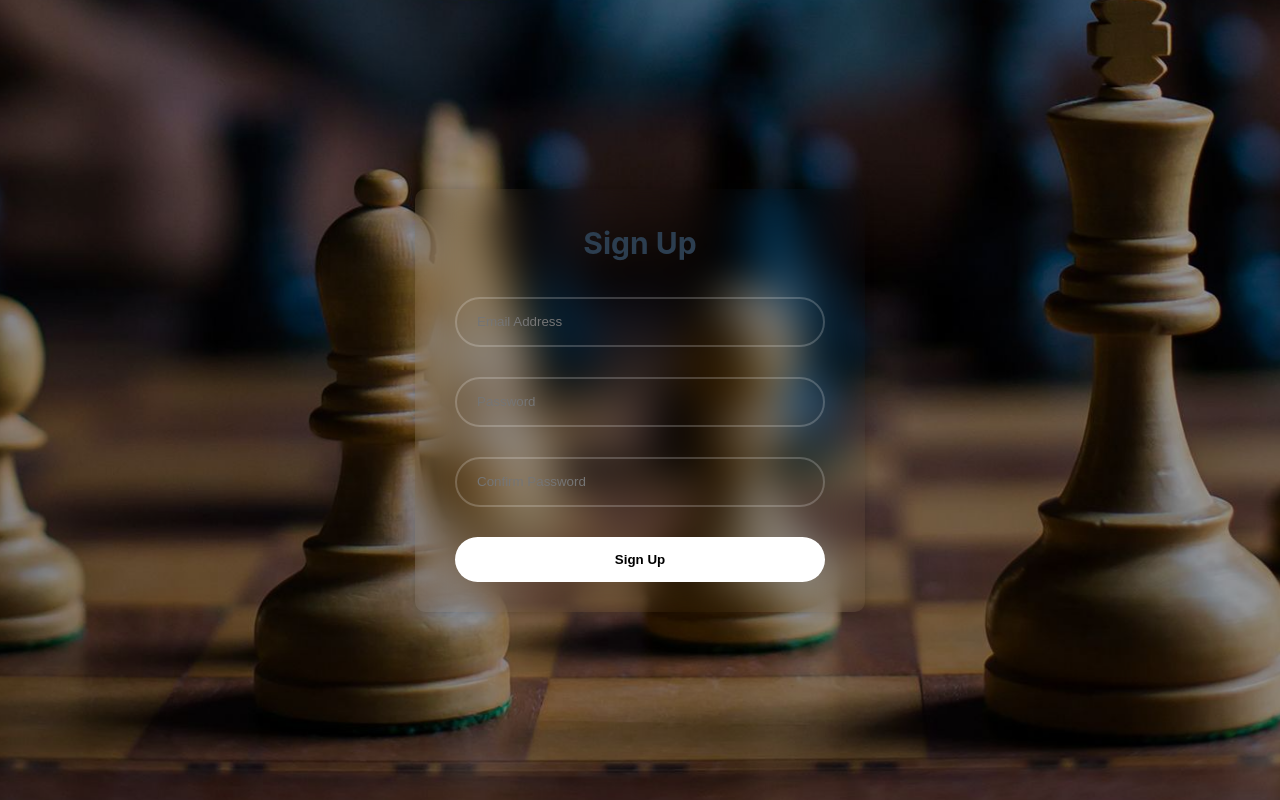
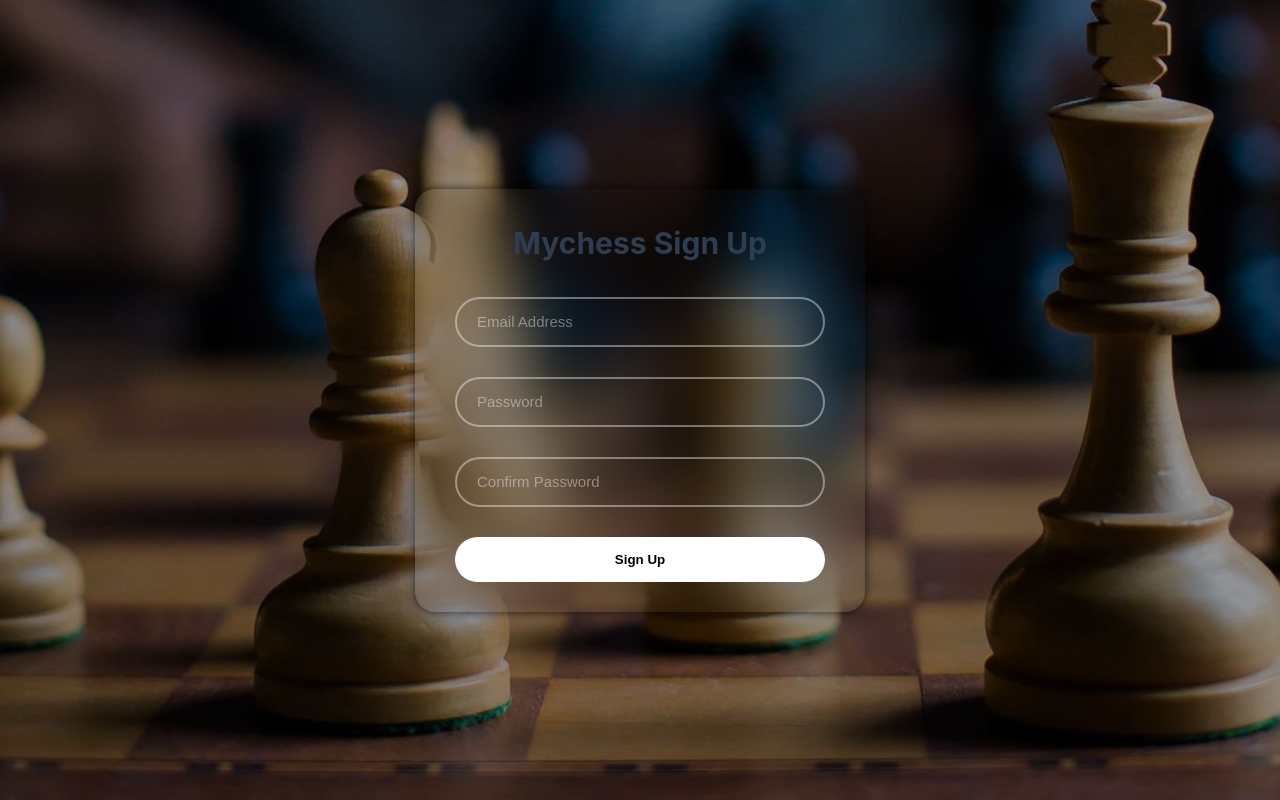
Before and after one commit to santacg/PSI4, a Vue app in the folder P4/vuechess/: page /sign-up in a window 1280 px wide. Built offline with nearby package versions, Linux system fonts and the light colour scheme.

Commit message:
Sign Up detailed

```diff
--- a/P4/vuechess/src/views/SignUp.vue
+++ b/P4/vuechess/src/views/SignUp.vue
@@ -1,7 +1,7 @@
 <template>
   <div class="wrapper">
     <form class="sign-up-form">
-      <h1>Sign Up</h1>
+      <h1>Mychess Sign Up</h1>
       <div class="input-box">
         <input type="text" placeholder="Email Address" required>
       </div>
@@ -21,11 +21,11 @@
 .wrapper {
   width: 450px;
   background: transparent;
-  border: 2px;
-  border-color: solid rgba(255, 255, 255, .2);
-  backdrop-filter: blur(20px);
-  box-shadow: 0 0 10px rgba(0, 0, 0, .2);
-  border-radius: 10px;
+  border: 4px;
+  border-color: solid rgba(255, 255, 255, .8);
+  backdrop-filter: blur(30px);
+  box-shadow: 0 0 10px rgba(0, 0, 0, .7);
+  border-radius: 20px;
   padding: 30px 40px;
 }
 
@@ -44,12 +44,16 @@
   width: 100%;
   height: 100%;
   background: transparent;
-  border: none;
   outline: none;
-  border: 2px solid rgba(255, 255, 255, .2);
+  border: 2px solid rgba(255, 255, 255, .4);
   border-radius: 40px;
-  color: white;
   padding: 20px 45px 20px 20px;
+  font-size: 15px;
+  color: whitesmoke;
+}
+
+.input-box input::placeholder{
+  color: rgba(255, 255, 255, 0.4);
 }
 
 .wrapper .btn {
@@ -60,6 +64,17 @@
   outline: none;
   border-radius: 40px;
   font-weight: bolder;
+  transition: box-shadow 0.3s ease, transform 0.1s ease;
+}
+
+.wrapper .btn:hover{
+  border-color: black;
+  box-shadow: 0px 2px 10px rgba(0, 0, 0, .4);
+}
+
+.wrapper .btn:active {
+  box-shadow: 0 1px 5px rgba(0, 0, 0, 0.2);
+  transform: translateY(2px);
 }
 
 </style>
```
